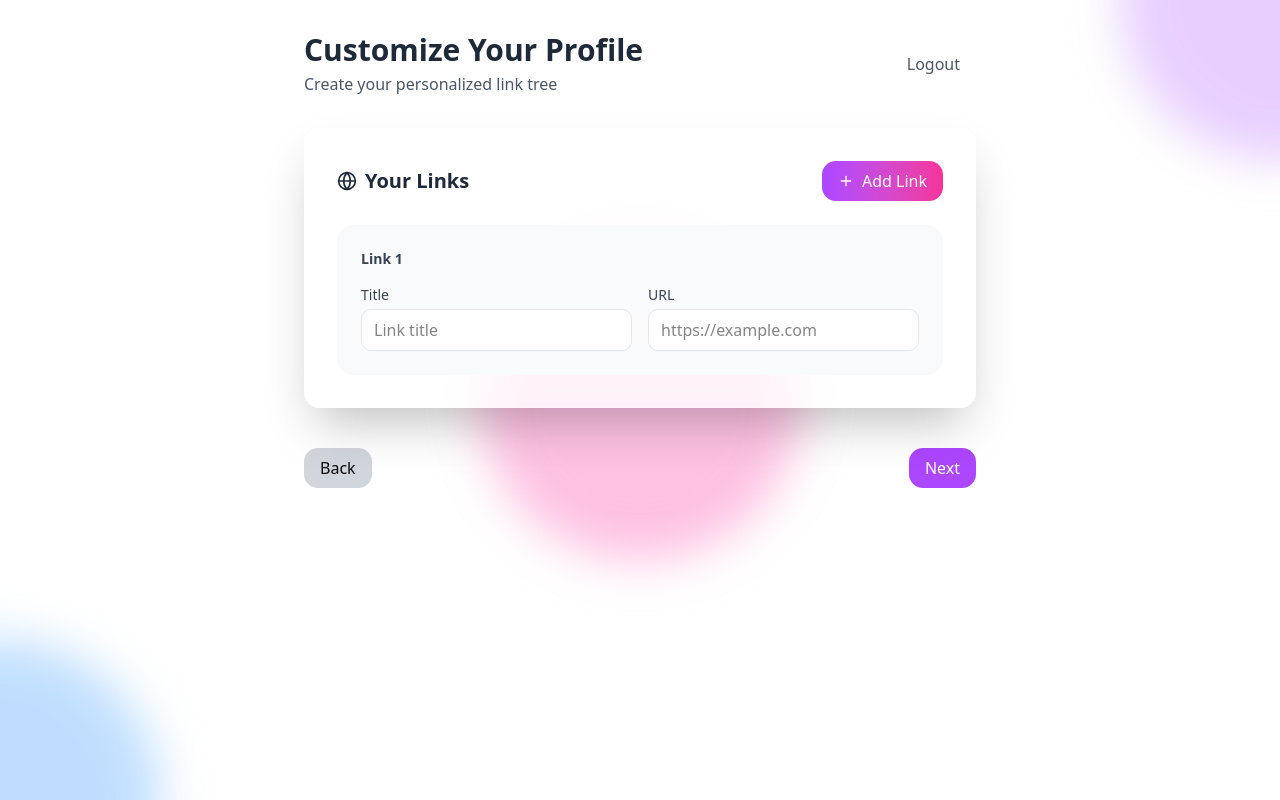
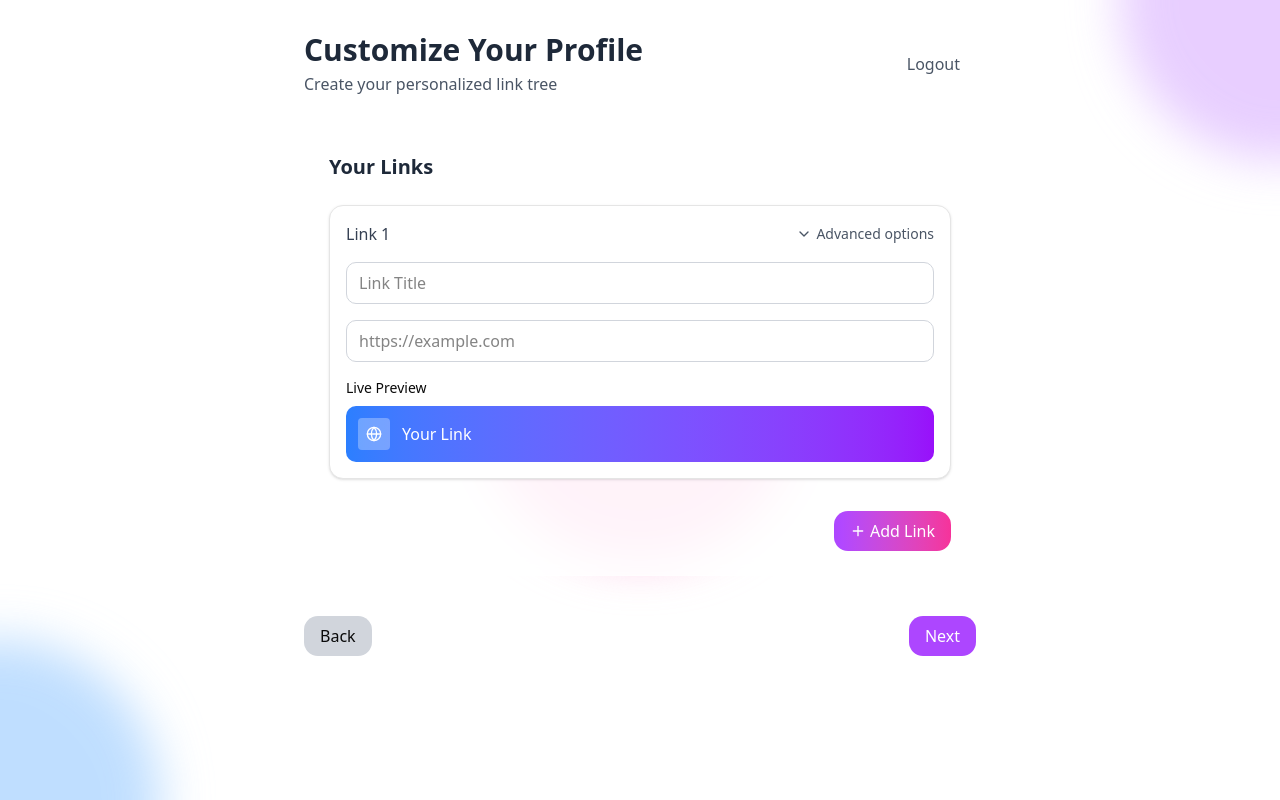
Before and after one commit to Puffssss1/BioTree, a Next.js app: page / in a window 1280 px wide. Both pictures are taken after a click on the button "Next". Built offline with nearby package versions, Linux system fonts and the light colour scheme.

Commit message:
fixed other layouts

```diff
--- a/components/StepTwo.tsx
+++ b/components/StepTwo.tsx
@@ -1,6 +1,21 @@
 // === StepTwo.tsx ===
-import React from "react";
-import { Plus, Trash2, Globe } from "lucide-react";
+import React, { useState } from "react";
+import {
+  Instagram,
+  Twitter,
+  Linkedin,
+  Github,
+  Mail,
+  Globe,
+  Youtube,
+  Facebook,
+  Twitch,
+  BookText as TikTok,
+  Trash2,
+  Plus,
+  ChevronDown,
+  ChevronUp,
+} from "lucide-react";
 
 interface Link {
   id: string;
@@ -17,78 +32,175 @@ interface StepTwoProps {
   removeLink: (id: string) => void;
 }
 
+const iconOptions = [
+  { name: "Globe", icon: Globe },
+  { name: "Instagram", icon: Instagram },
+  { name: "Twitter", icon: Twitter },
+  { name: "Linkedin", icon: Linkedin },
+  { name: "Github", icon: Github },
+  { name: "Youtube", icon: Youtube },
+  { name: "Mail", icon: Mail },
+  { name: "Facebook", icon: Facebook },
+  { name: "Twitch", icon: Twitch },
+  { name: "TikTok", icon: TikTok },
+];
+
+const colorOptions = [
+  "from-blue-500 to-purple-600",
+  "from-pink-500 to-orange-500",
+  "from-blue-400 to-blue-600",
+  "from-green-500 to-emerald-600",
+  "from-red-500 to-red-700",
+  "from-yellow-400 to-orange-500",
+  "from-purple-500 to-pink-500",
+  "from-indigo-500 to-purple-600",
+  "from-teal-400 to-blue-500",
+  "from-gray-700 to-gray-900",
+];
+
 export default function StepTwo({
   links,
   handleLinkChange,
   addLink,
   removeLink,
 }: StepTwoProps) {
+  const [openLinkId, setOpenLinkId] = useState<string | null>(null);
+
+  const toggleAdvanced = (id: string) => {
+    setOpenLinkId((prev) => (prev === id ? null : id));
+  };
+
   return (
-    <div className="bg-white/80 backdrop-blur-sm border border-white/20 shadow-2xl rounded-2xl p-8">
-      <div className="flex items-center justify-between mb-6">
-        <h2 className="text-xl font-semibold text-gray-800 flex items-center">
-          <Globe className="w-5 h-5 mr-2" />
-          Your Links
-        </h2>
+    <div className="space-y-6 bg-white/80 backdrop-blur-sm p-6 rounded-2xl border border-white/20">
+      <h2 className="text-xl font-semibold text-gray-800">Your Links</h2>
+
+      {links.map((link, index) => {
+        const IconComponent =
+          iconOptions.find((icon) => icon.name === link.icon)?.icon || Globe;
+        const isOpen = openLinkId === link.id;
+
+        return (
+          <div
+            key={link.id}
+            className="space-y-4 border p-4 rounded-xl bg-white shadow"
+          >
+            {/* Top Bar */}
+            <div className="flex justify-between items-center">
+              <h3 className="font-medium text-gray-700">Link {index + 1}</h3>
+              <div className="flex items-center gap-2">
                 <button
-          onClick={addLink}
-          className="flex items-center space-x-2 bg-gradient-to-r from-purple-500 to-pink-500 text-white rounded-xl px-4 py-2 hover:shadow-lg transform hover:scale-105 transition-all duration-300"
+                  onClick={() => toggleAdvanced(link.id)}
+                  className="text-gray-600 text-sm flex items-center gap-1 hover:text-purple-600"
                 >
-          <Plus className="w-4 h-4" />
-          <span>Add Link</span>
+                  {isOpen ? (
+                    <>
+                      <ChevronUp className="w-4 h-4" />
+                      Hide options
+                    </>
+                  ) : (
+                    <>
+                      <ChevronDown className="w-4 h-4" />
+                      Advanced options
+                    </>
+                  )}
                 </button>
-      </div>
-
-      <div className="space-y-4">
-        {links.map((link, index) => (
-          <div key={link.id} className="bg-gray-50 rounded-2xl p-6 space-y-4">
-            <div className="flex items-center justify-between">
-              <span className="text-sm font-semibold text-gray-700">
-                Link {index + 1}
-              </span>
                 {links.length > 1 && (
                   <button
                     onClick={() => removeLink(link.id)}
-                  className="text-red-500 hover:text-red-700 p-2"
+                    className="text-red-500 hover:text-red-600"
                   >
                     <Trash2 className="w-4 h-4" />
                   </button>
                 )}
               </div>
+            </div>
 
-            <div className="grid grid-cols-1 md:grid-cols-2 gap-4">
-              <div>
-                <label className="block text-sm font-medium text-gray-700 mb-1">
-                  Title
-                </label>
+            {/* Basic Fields */}
             <input
               type="text"
               value={link.title}
               onChange={(e) =>
                 handleLinkChange(link.id, "title", e.target.value)
               }
-                  className="w-full px-3 py-2 bg-white border border-gray-200 rounded-lg focus:ring-2 focus:ring-purple-500 focus:border-transparent outline-none"
-                  placeholder="Link title"
+              className="w-full px-3 py-2 border border-gray-300 rounded-lg"
+              placeholder="Link Title"
             />
+            <input
+              type="url"
+              value={link.url}
+              onChange={(e) => handleLinkChange(link.id, "url", e.target.value)}
+              className="w-full px-3 py-2 border border-gray-300 rounded-lg"
+              placeholder="https://example.com"
+            />
+
+            {/* Preview (Always visible) */}
+            <div>
+              <p className="text-sm font-medium mb-2">Live Preview</p>
+              <div
+                className={`flex items-center space-x-3 p-3 bg-gradient-to-r ${link.color} text-white rounded-lg`}
+              >
+                <div className="w-8 h-8 bg-white/30 rounded flex items-center justify-center">
+                  <IconComponent className="w-4 h-4" />
+                </div>
+                <span>{link.title || "Your Link"}</span>
+              </div>
+            </div>
+
+            {/* Advanced Options (Collapsible) */}
+            {isOpen && (
+              <div className="space-y-4 pt-4">
+                <div>
+                  <p className="text-sm font-medium mb-2">Choose Icon</p>
+                  <div className="grid grid-cols-5 gap-2">
+                    {iconOptions.map(({ name, icon: Icon }) => (
+                      <button
+                        key={name}
+                        onClick={() => handleLinkChange(link.id, "icon", name)}
+                        className={`p-2 border rounded-lg ${
+                          link.icon === name
+                            ? "border-purple-500 bg-purple-100"
+                            : "border-gray-300"
+                        }`}
+                      >
+                        <Icon className="w-5 h-5 mx-auto text-gray-700" />
+                      </button>
+                    ))}
+                  </div>
                 </div>
 
                 <div>
-                <label className="block text-sm font-medium text-gray-700 mb-1">
-                  URL
-                </label>
-                <input
-                  type="url"
-                  value={link.url}
-                  onChange={(e) =>
-                    handleLinkChange(link.id, "url", e.target.value)
+                  <p className="text-sm font-medium mb-2">Choose Color</p>
+                  <div className="grid grid-cols-5 gap-2">
+                    {colorOptions.map((color) => (
+                      <button
+                        key={color}
+                        onClick={() =>
+                          handleLinkChange(link.id, "color", color)
                         }
-                  className="w-full px-3 py-2 bg-white border border-gray-200 rounded-lg focus:ring-2 focus:ring-purple-500 focus:border-transparent outline-none"
-                  placeholder="https://example.com"
+                        className={`w-8 h-8 rounded-lg bg-gradient-to-r ${color} ${
+                          link.color === color
+                            ? "border-2 border-gray-800 scale-110"
+                            : "border border-gray-300"
+                        }`}
                       />
+                    ))}
                   </div>
                 </div>
               </div>
-        ))}
+            )}
+          </div>
+        );
+      })}
+
+      {/* Add Link Button */}
+      <div className="flex justify-end pt-2">
+        <button
+          onClick={addLink}
+          className="flex items-center px-4 py-2 bg-gradient-to-r from-purple-500 to-pink-500 text-white rounded-xl hover:shadow-xl transform hover:scale-105 transition-all duration-300 disabled:opacity-50 disabled:cursor-not-allowed disabled:transform-none"
+        >
+          <Plus className="w-4 h-4 mr-1" />
+          Add Link
+        </button>
       </div>
     </div>
   );
--- a/components/bio-card.tsx
+++ b/components/bio-card.tsx
@@ -6,19 +6,7 @@ import StepThree from "./StepThree";
 import * as LucideIcons from "lucide-react";
 import { Save } from "lucide-react";
 import type { LucideIcon } from "lucide-react";
-
-const iconOptions = [
-  { name: "Globe", color: "from-blue-500 to-purple-600" },
-  { name: "Instagram", color: "from-pink-500 to-orange-500" },
-  { name: "Twitter", color: "from-blue-400 to-blue-600" },
-  { name: "Linkedin", color: "from-blue-600 to-blue-800" },
-  { name: "Github", color: "from-gray-700 to-gray-900" },
-  { name: "Youtube", color: "from-red-500 to-red-700" },
-  { name: "Mail", color: "from-green-500 to-emerald-600" },
-  { name: "Facebook", color: "from-blue-600 to-blue-800" },
-  { name: "Twitch", color: "from-purple-500 to-purple-700" },
-  { name: "TikTok", color: "from-gray-800 to-black" },
-];
+import { toast } from "sonner";
 
 export default function BioCard() {
   const [step, setStep] = useState(1);
@@ -38,6 +26,19 @@ export default function BioCard() {
       color: "from-blue-500 to-purple-600",
     },
   ]);
+
+  const iconComponents: Record<string, LucideIcon> = {
+    Globe: LucideIcons.Globe,
+    Instagram: LucideIcons.Instagram,
+    Twitter: LucideIcons.Twitter,
+    Linkedin: LucideIcons.Linkedin,
+    Github: LucideIcons.Github,
+    Youtube: LucideIcons.Youtube,
+    Mail: LucideIcons.Mail,
+    Facebook: LucideIcons.Facebook,
+    Twitch: LucideIcons.Twitch,
+    TikTok: LucideIcons.Music,
+  };
 
   const handleInputChange = (field: string, value: string) => {
     setFormData((prev) => ({ ...prev, [field]: value }));
@@ -64,13 +65,6 @@ export default function BioCard() {
     setLinks((prev) => prev.filter((link) => link.id !== id));
   };
 
-  const getIconComponent = (iconName: string): LucideIcon => {
-    const icon = LucideIcons[iconName as keyof typeof LucideIcons];
-    return typeof icon === "function"
-      ? (icon as LucideIcon)
-      : LucideIcons.Globe;
-  };
-
   return (
     <div className="max-w-2xl mx-auto space-y-6">
       {step === 1 && (
@@ -88,7 +82,7 @@ export default function BioCard() {
         <StepThree
           formData={formData}
           links={links}
-          getIconComponent={getIconComponent}
+          iconComponents={iconComponents}
         />
       )}
 
@@ -96,7 +90,7 @@ export default function BioCard() {
         {step > 1 && (
           <button
             onClick={() => setStep((prev) => prev - 1)}
-            className="px-4 py-2 bg-gray-300 rounded-xl"
+            className="px-4 py-2 bg-gray-300 rounded-xl hover:shadow-xl transform hover:scale-105 transition-all duration-300 disabled:opacity-50 disabled:cursor-not-allowed disabled:transform-none"
           >
             Back
           </button>
@@ -104,14 +98,18 @@ export default function BioCard() {
         {step < 3 ? (
           <button
             onClick={() => setStep((prev) => prev + 1)}
-            className="ml-auto px-4 py-2 bg-purple-500 text-white rounded-xl"
+            className="ml-auto px-4 py-2 bg-purple-500 text-white rounded-xl hover:shadow-xl transform hover:scale-105 transition-all duration-300 disabled:opacity-50 disabled:cursor-not-allowed disabled:transform-none"
           >
             Next
           </button>
         ) : (
           <button
-            className="ml-auto flex items-center space-x-2 px-4 py-2 bg-green-500 text-white rounded-xl"
-            onClick={() => alert("Saved successfully!")}
+            className="ml-auto flex items-center space-x-2 px-4 py-2 bg-green-500 text-white rounded-xl hover:shadow-xl transform hover:scale-105 transition-all duration-300 disabled:opacity-50 disabled:cursor-not-allowed disabled:transform-none"
+            onClick={() =>
+              toast.success(
+                "You have Created your BioTree, share the link to your link to anyone!"
+              )
+            }
           >
             <Save className="w-4 h-4" /> <span>Finish</span>
           </button>
```
Also changed, not shown: components/StepThree.tsx (+4 -4 lines). Lines whose indentation alone changed are shown as unchanged.
